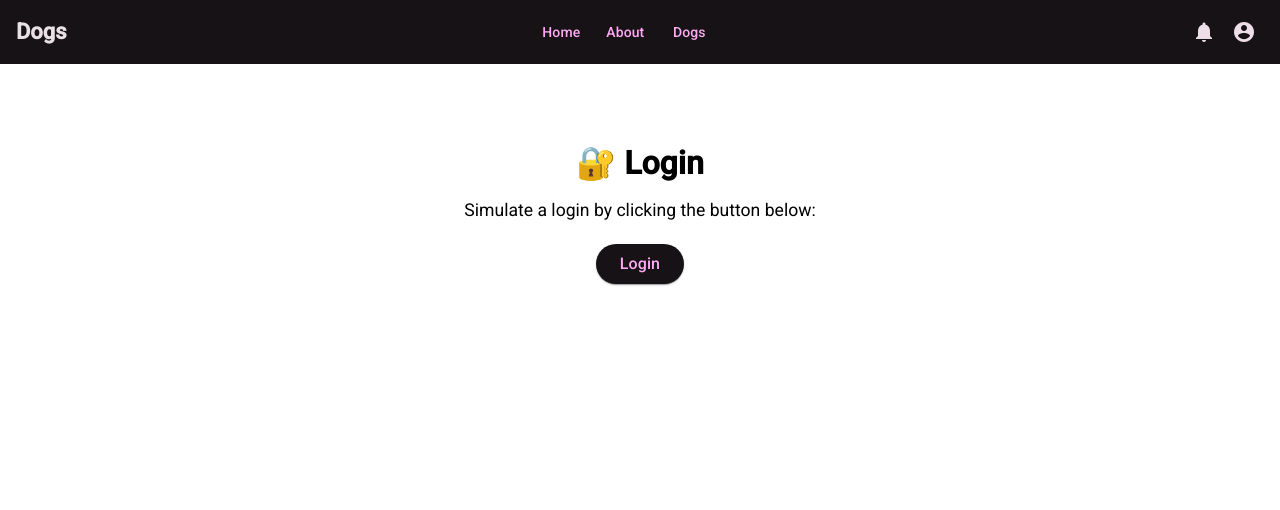
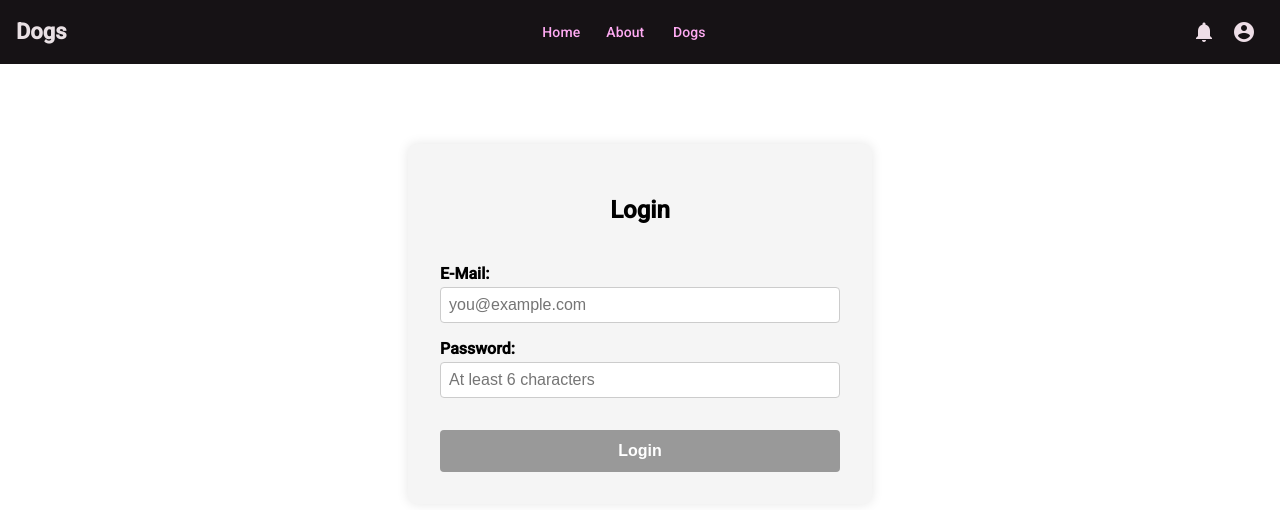
Before and after one commit to msgsummercamp/VoinaAlexia, an Angular app in the folder untitled/angularproject/: page /login in a window 1280 px wide. Shown: the top 510 px of the page. Built offline with nearby package versions, Linux system fonts and the light colour scheme.

Commit message:
finished reactive forms chapter and modified visibility directive

```diff
--- a/untitled/angularproject/src/app/components/login/login.component.html
+++ b/untitled/angularproject/src/app/components/login/login.component.html
@@ -1,5 +1,31 @@
 <div class="login-container">
-  <h1>🔐 Login</h1>
-  <p>Simulate a login by clicking the button below:</p>
-  <button mat-raised-button color="primary" (click)="login()">Login</button>
+  <h2>Login</h2>
+
+  <form [formGroup]="loginForm" (ngSubmit)="handleSubmit()">
+    <label for="email">E-Mail:</label>
+    <input
+      type="email"
+      id="email"
+      formControlName="email"
+      placeholder="you@example.com"
+    />
+    <div class="error" *ngIf="loginForm.get('email')?.invalid && loginForm.get('email')?.touched">
+      Please enter a valid email.
+    </div>
+
+    <label for="password">Password:</label>
+    <input
+      type="password"
+      id="password"
+      formControlName="password"
+      placeholder="At least 6 characters"
+    />
+    <div class="error" *ngIf="loginForm.get('password')?.invalid && loginForm.get('password')?.touched">
+      Password must be at least 6 characters long.
+    </div>
+
+    <button type="submit" [disabled]="loginForm.invalid">
+      Login
+    </button>
+  </form>
 </div>
--- a/untitled/angularproject/src/app/components/login/login.component.scss
+++ b/untitled/angularproject/src/app/components/login/login.component.scss
@@ -1,19 +1,61 @@
 .login-container {
-  text-align: center;
-  margin-top: 4rem;
+  max-width: 25rem;
+  margin: 4rem auto;
+  padding: 2rem;
+  border-radius: 0.5rem;
+  background-color: #f5f5f5;
+  box-shadow: 0 0 0.75rem rgba(0, 0, 0, 0.1);
 
-  h1 {
-    font-size: 2rem;
-    margin-bottom: 1rem;
+  h2 {
+    text-align: center;
+    margin-bottom: 1.5rem;
+    font-size: 1.5rem;
   }
 
-  p {
-    margin-bottom: 1.5rem;
-    font-size: 1.1rem;
-  }
+  form {
+    display: flex;
+    flex-direction: column;
 
-  button {
-    font-size: 1rem;
-    padding: 0.5rem 1.5rem;
+    label {
+      margin-top: 1rem;
+      font-weight: bold;
+      font-size: 1rem;
+    }
+
+    input {
+      padding: 0.5rem;
+      font-size: 1rem;
+      border: 0.0625rem solid #ccc; // 1px
+      border-radius: 0.25rem;
+      margin-top: 0.25rem;
+    }
+
+    .error {
+      color: red;
+      font-size: 0.875rem;
+      margin-top: 0.25rem;
+    }
+
+    button {
+      margin-top: 2rem;
+      padding: 0.75rem;
+      background-color: #1976d2;
+      color: white;
+      border: none;
+      border-radius: 0.25rem;
+      font-weight: bold;
+      font-size: 1rem;
+      cursor: pointer;
+      transition: background-color 0.2s ease-in-out;
+
+      &:disabled {
+        background-color: #999;
+        cursor: not-allowed;
+      }
+
+      &:hover:not(:disabled) {
+        background-color: #125aa1;
+      }
+    }
   }
 }
--- a/untitled/angularproject/src/app/components/login/login.component.ts
+++ b/untitled/angularproject/src/app/components/login/login.component.ts
@@ -1,22 +1,23 @@
 import { Component, inject } from '@angular/core';
-import { Router } from '@angular/router';
-import { AuthService } from '../../services/auth.service';
 import { CommonModule } from '@angular/common';
-import { MatButtonModule } from '@angular/material/button';
+import { NonNullableFormBuilder, ReactiveFormsModule, Validators } from '@angular/forms';
 
 @Component({
   selector: 'app-login',
-  standalone: true,
-  imports: [CommonModule, MatButtonModule],
+  imports: [CommonModule, ReactiveFormsModule],
   templateUrl: './login.component.html',
-  styleUrls: ['./login.component.scss'],
+  styleUrl: './login.component.scss',
 })
 export class LoginComponent {
-  private readonly auth = inject(AuthService);
-  private readonly router = inject(Router);
+  private readonly formBuilder = inject(NonNullableFormBuilder);
+  protected readonly loginForm = this.formBuilder.group({
+    email: ['', [Validators.required, Validators.email]],
+    password: ['', [Validators.required, Validators.minLength(6)]],
+  });
 
-  public login() {
-    this.auth.login();
-    this.router.navigate(['/home']);
+  public handleSubmit() {
+    if (this.loginForm.valid) {
+      console.log(this.loginForm.value);
+    }
   }
 }
```
Also changed, not shown: untitled/angularproject/src/app/directives/auth/visibility.directive.ts (+5 -6 lines).
